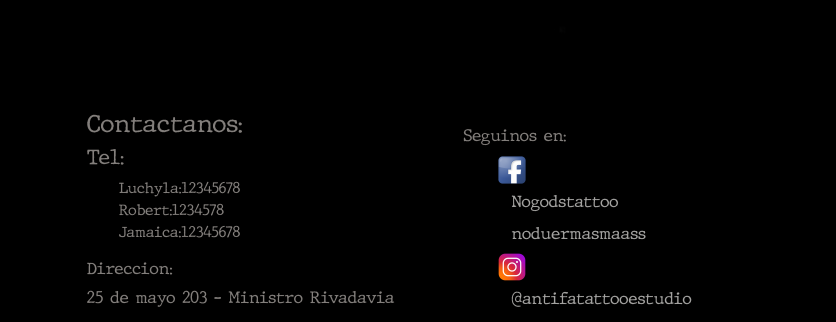
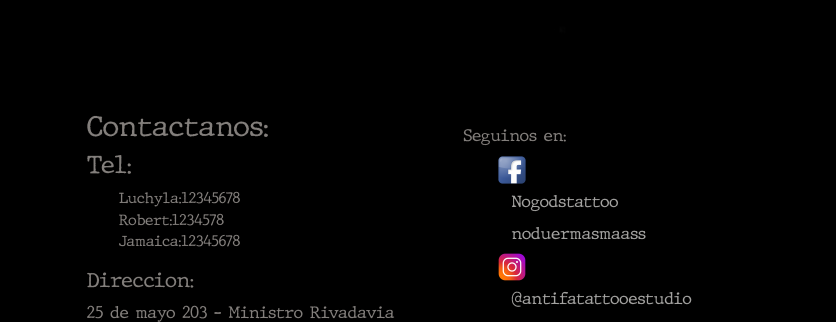
Before and after one commit to MatiasCoronel1312/ProyectoFinal2MatiasCoronel, a plain HTML site: page assets/pages/contactos.html in a window 1280 px wide. Shown: the part 986-1308 px from the top of the page, 0-836 px from the left. Drawn offline with nearby package versions, Linux system fonts and the light colour scheme.

Commit message:
corregi orden de las H

```diff
--- a/assets/pages/contactos.html
+++ b/assets/pages/contactos.html
@@ -103,14 +103,14 @@
         <div class="footer_centrado row">
         <div class="footer__contacto col-12 col-sm-6 col-md-4">
 
-               <h4>Contactanos:</h4>
-                 <h5 >Tel:</h5>
+               <h3>Contactanos:</h3>
+                 <h4 >Tel:</h4>
                  <ul>
                      <li>Luchyla:12345678</li>
                      <li>Robert:1234578</li>
                      <li>Jamaica:12345678</li>
                  </ul>
-                    <h6 >Direccion:</h6>
+                    <h5 >Direccion:</h5>
                     <p class="footer__contacto--direccon"> 25 de mayo 203 - Ministro Rivadavia</p>
                     <h6 >Mail:</h6>
                     <ul>
```
Also changed, not shown: assets/pages/dibujos.html (+3 -3 lines), assets/pages/nosotros.html (+3 -3 lines), assets/pages/pinturas.html (+3 -3 lines), assets/pages/tatuajes.html (+3 -3 lines), index.html (+3 -3 lines).
